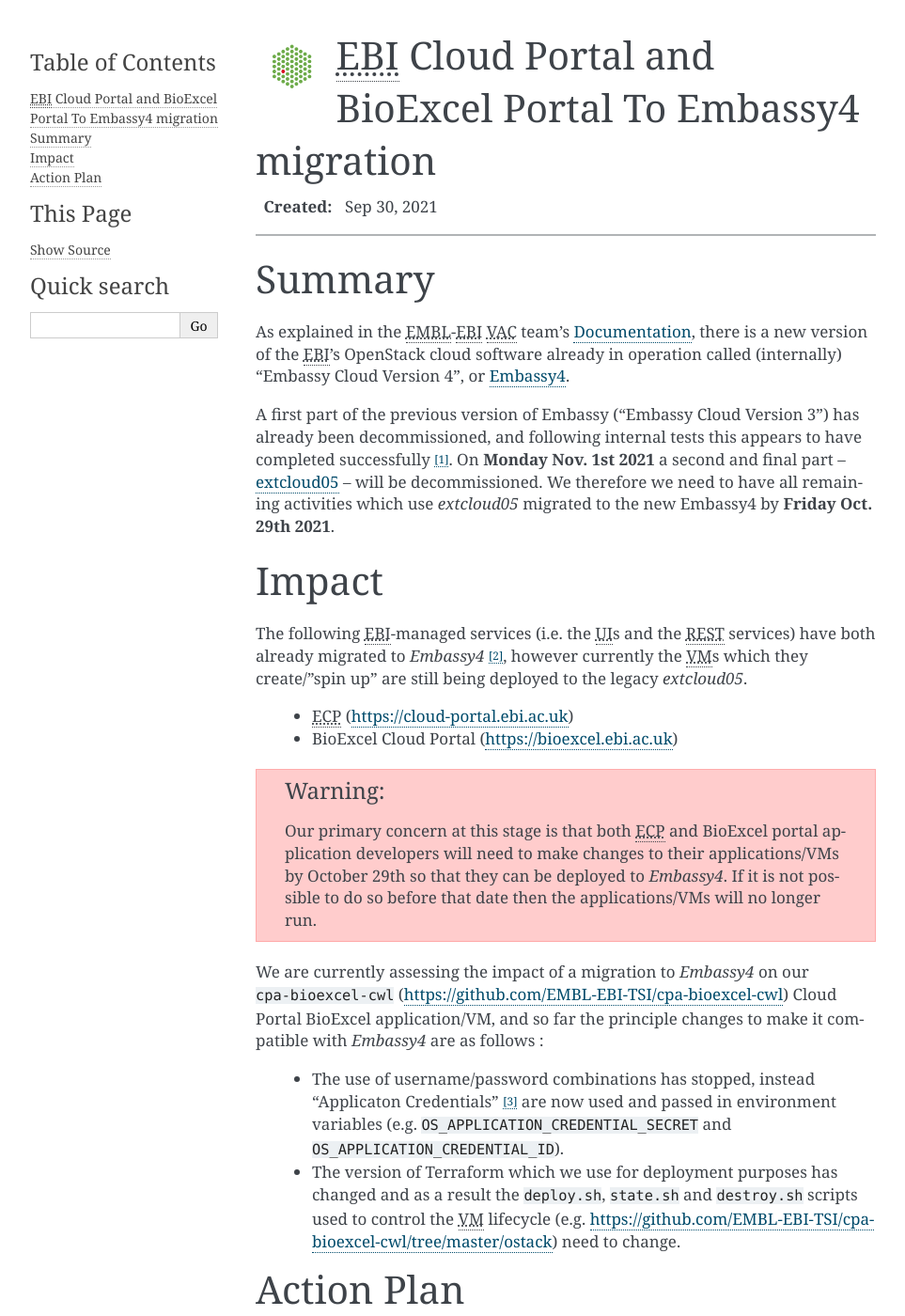
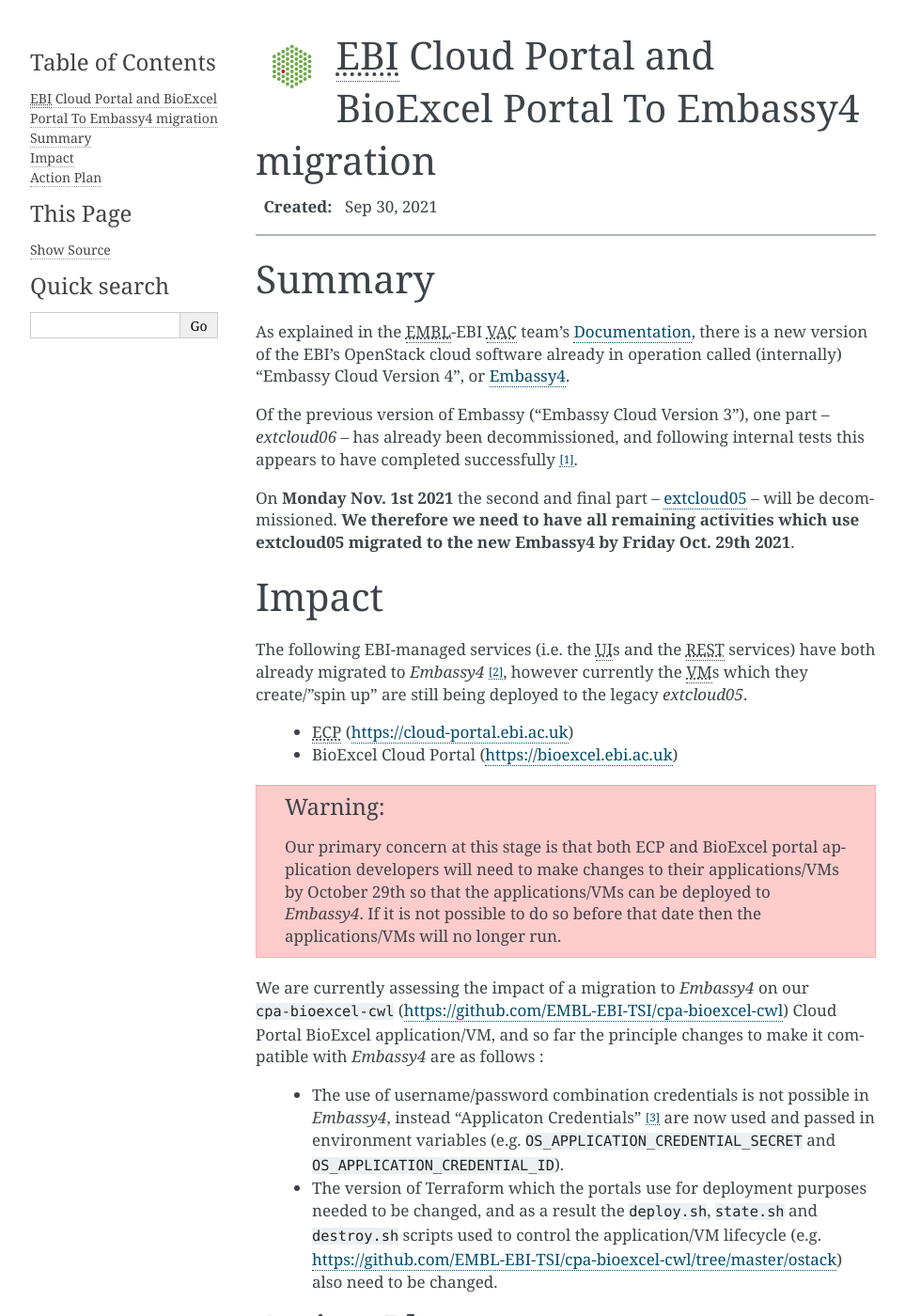
Before and after one commit to gef-ebi/to-embassy4, a Sphinx documentation site: the page built from docs/index.rst, in a window 1280 px wide and 1400 px high. Shown: the whole window at 94% size, without its empty margins (148-1111 px from the left). Built offline with Sphinx 7.4.7, drawn with Linux system fonts in a browser that asks for light colours; some of the changed text lies outside the part shown.

Commit message:
First draft - tweak 2

```diff
--- a/docs/index.rst
+++ b/docs/index.rst
@@ -13,41 +13,45 @@
 Summary
 =======
 
-As explained in the |EMBL|-|EBI| |VAC| team's `Documentation <https://docs.embassy.ebi.ac.uk/index.html>`_,
-there is a new version of the |EBI|'s OpenStack cloud software already in operation called
+As explained in the |EMBL|-EBI |VAC| team's `Documentation <https://docs.embassy.ebi.ac.uk/index.html>`_,
+there is a new version of the EBI's OpenStack cloud software already in operation called
 (internally) "Embassy Cloud Version 4", or `Embassy4 <https://uk1.embassy.ebi.ac.uk>`_.
 
-A first part of the previous version of Embassy ("Embassy Cloud Version 3") has already been
-decommissioned, and following internal tests this appears to have completed successfully [#f1]_.
-On **Monday Nov. 1st 2021** a second and final part -- `extcloud05 <https://extcloud05.ebi.ac.uk/>`_ --
-will be decommissioned. We therefore we need to have all remaining activities which use `extcloud05`
-migrated to the new Embassy4 by **Friday Oct. 29th 2021**.
+Of the previous version of Embassy ("Embassy Cloud Version 3"), one part -- `extcloud06` -- has
+already been decommissioned, and following internal tests this appears to have completed
+successfully
+[#f1]_.
+
+On **Monday Nov. 1st 2021** the second and final part -- `extcloud05 <https://extcloud05.ebi.ac.uk/>`_
+-- will be decommissioned. **We therefore we need to have all remaining activities which use
+extcloud05 migrated to the new Embassy4 by Friday Oct. 29th 2021**.
 
 Impact
 ======
 
-The following |EBI|\ -managed services (i.e. the |UI|\ s and the |REST| services) have both already
+The following EBI-managed services (i.e. the |UI|\ s and the |REST| services) have both already
 migrated to `Embassy4` [#f2]_, however currently the |VM|\ s which they create/"spin up" are still being
 deployed to the legacy `extcloud05`.
 
  * |ECP| (https://cloud-portal.ebi.ac.uk)
  * BioExcel Cloud Portal (https://bioexcel.ebi.ac.uk)
 
-.. warning:: Our primary concern at this stage is that both |ECP| and BioExcel  portal application
-   developers will need to make changes to their applications/VM\ s by October 29th so that they
-   can be deployed to `Embassy4`. If it is not possible to do so before that date then the
-   applications/VM\ s will no longer run.
+.. warning:: Our primary concern at this stage is that both ECP and BioExcel portal application
+   developers will need to make changes to their applications/VMs by October 29th so that the
+   applications/VMs can be deployed to `Embassy4`. If it is not possible to do so before that
+   date then the applications/VMs will no longer run.
 
 We are currently assessing the impact of a migration to `Embassy4` on our ``cpa-bioexcel-cwl``
 (https://github.com/EMBL-EBI-TSI/cpa-bioexcel-cwl) Cloud Portal BioExcel application/VM, and so
 far the principle changes to make it compatible with `Embassy4` are as follows :
 
- * The use of username/password combinations has stopped, instead "Applicaton Credentials" [#f3]_ are now
-   used and passed in environment variables (e.g. ``OS_APPLICATION_CREDENTIAL_SECRET`` and
-   ``OS_APPLICATION_CREDENTIAL_ID``).
- * The version of Terraform which we use for deployment purposes has changed and as a result the
-   :file:`deploy.sh`, :file:`state.sh` and :file:`destroy.sh` scripts used to control the |VM|
-   lifecycle (e.g. https://github.com/EMBL-EBI-TSI/cpa-bioexcel-cwl/tree/master/ostack) need to change.
+ * The use of username/password combination credentials is not possible in `Embassy4`, instead
+   "Applicaton Credentials" [#f3]_ are now used and passed in environment variables (e.g.
+   ``OS_APPLICATION_CREDENTIAL_SECRET`` and ``OS_APPLICATION_CREDENTIAL_ID``).
+ * The version of Terraform which the portals use for deployment purposes needed to be changed, and
+   as a result the :file:`deploy.sh`, :file:`state.sh` and :file:`destroy.sh` scripts used to control the
+   application/VM lifecycle (e.g. https://github.com/EMBL-EBI-TSI/cpa-bioexcel-cwl/tree/master/ostack)
+   also need to be changed.
 
 Action Plan
 ===========
@@ -56,21 +60,21 @@
 
  * Week 1 (Sep. 27 - Oct 1)
     * Launch this website
-    * Reach out to ECP/BioExcel portal users
-    * Continue |VM| change requirement investigations
+    * Reach out to ECP/BioExcel portal users to explain what's happening
+    * Continue application/VM change requirement investigations
  * Week 2 (Oct 4 - Oct 8)
-    * Finalise |VM| change requirement investigations
+    * Finalise application/VM change requirement investigations
     * Update this website as new details arrive
-    * Switch our |ECP| "development" environment [#f4]_ to deploy to `Embassy4`
+    * Switch our ECP "development" environment [#f4]_ to deploy applications/VMs to `Embassy4`
  * Week 3 (Oct 11 - Oct 15)
-    * Summary update via email - invite people to use our |ECP| "development" environment
-    * Monitor |ECP| "development" environments
+    * Summary update via email - invite users to use our ECP "development" environment
+    * Monitor ECP "development" environments
     * Continue to update this website as new details arrive
  * Week 4 (Oct 18 - Oct 22)
-    * Switch over |ECP| and BioExcel "production" environments to using `Embassy4`
-    * Summary update via email - invite people to use our |ECP| and BioExcel "production" environment
+    * Switch our ECP and BioExcel "production" environment to deploy applications/VMs to `Embassy4`
+    * Summary update via email - invite people to use our ECP and BioExcel "production" environment
  * Week 5 (Oct 25 - Oct 29)
-    * Monitor |ECP| and BioExcel "production" environments
+    * Monitor ECP and BioExcel "production" environments
  * Week 6 onwards (Nov 1 onwards)
     * `extcloud05` decommissioned
 
```
Also changed, not shown: other parts of docs/index.rst (+2 -1 lines).
